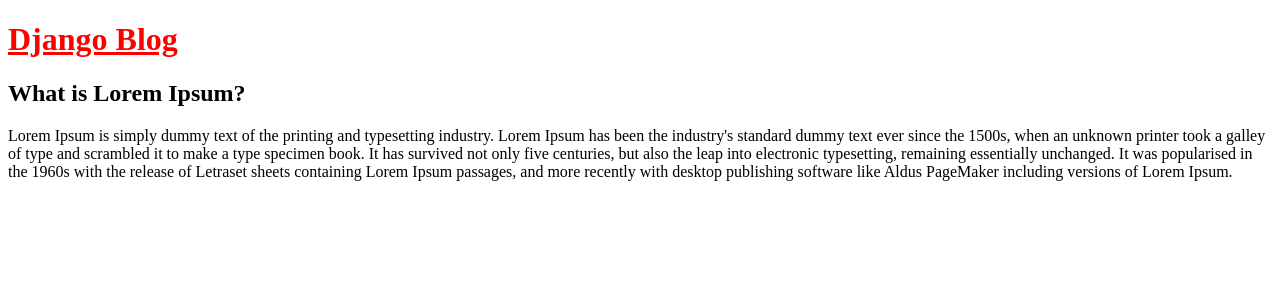
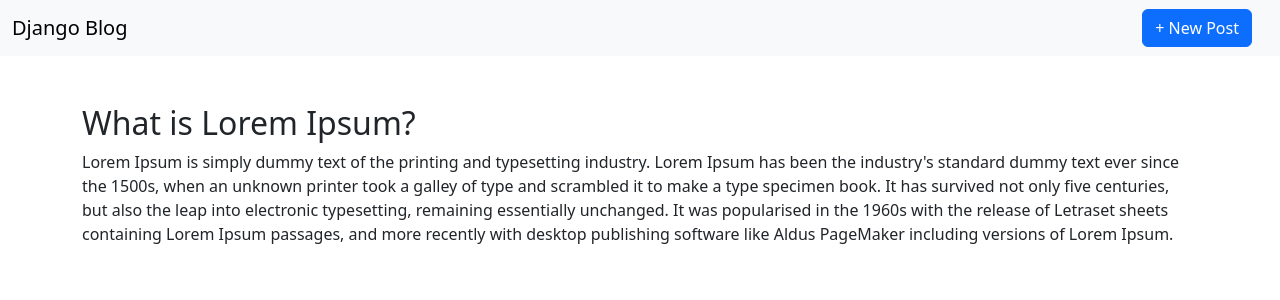
Before and after one commit to avi-1227/blog-app, a Django app: page /post/1/ in a window 1280 px wide. Shown: the top 300 px of the page. Run offline with Django 4.2, Linux system fonts and the light colour scheme; data comes from the database, SQL or seed files in the repository; both versions use the stored data as it was after the commit.

Commit message:
Add New file and model for create post by user not on Admin

```diff
--- a/blogapp/urls.py
+++ b/blogapp/urls.py
@@ -1,8 +1,8 @@
 from django.urls import path
-from .views import BlogListView, BlogDetailView
+from .views import BlogListView, BlogDetailView, BlogCreateView
 
 urlpatterns = [
     path("", BlogListView.as_view(), name="home"),
-
     path("post/<int:pk>/", BlogDetailView.as_view(), name="post_detail"),
+    path("post/new/", BlogCreateView.as_view(), name="post_new"),
 ]
--- a/blogapp/views.py
+++ b/blogapp/views.py
@@ -1,5 +1,7 @@
 from django.shortcuts import render
 from django.views.generic import ListView, DetailView
+from django.views.generic.edit import CreateView
+
 from .models import Post
 # Create your views here.
 
@@ -11,3 +13,8 @@
 class BlogDetailView(DetailView):
     model = Post
     template_name = "post_detail.html"
+
+class BlogCreateView(CreateView):
+    model = Post
+    template_name = "post_new.html"
+    fields = ["title", "author", "body"]
--- a/templates/base.html
+++ b/templates/base.html
@@ -1,4 +1,5 @@
 {% load static %}
+
 <!DOCTYPE html>
 <html lang="en">
 <head>
@@ -6,18 +7,35 @@
     <meta http-equiv="X-UA-Compatible" content="IE=edge">
     <meta name="viewport" content="width=device-width, initial-scale=1.0">
     <title>Django Blog</title>
+    <link href="https://cdn.jsdelivr.net/npm/bootstrap@5.3.0-alpha1/dist/css/bootstrap.min.css" rel="stylesheet" integrity="sha384-GLhlTQ8iRABdZLl6O3oVMWSktQOp6b7In1Zl3/Jr59b6EGGoI1aFkw7cmDA6j6gD" crossorigin="anonymous">
     <link rel="stylesheet" href="{% static 'css/base.css' %}">
+
 </head>
 <body>
     <header>
-        <h1><a href=" {% url 'home' %} ">Django Blog</a></h1>
-    </header>
+        <nav class="navbar navbar-expand-lg bg-body-tertiary">
+            <div class="container-fluid">
+              <a class="navbar-brand" href="{% url 'home' %}">Django Blog</a>
+              <button class="navbar-toggler" type="button" data-bs-toggle="collapse" data-bs-target="#navbarNav" aria-controls="navbarNav" aria-expanded="false" aria-label="Toggle navigation">
+                <span class="navbar-toggler-icon"></span>
+              </button>
+              <div class="collapse navbar-collapse justify-content-end me-3 fw-bold" id="navbarNav">
+                <ul class="navbar-nav">
+                  <li class="nav-item">
+                    <a class="btn btn-primary" aria-current="page" href=" {% url 'post_new' %} "> + New Post</a>
+                  </li>
 
-    <div>
+                </ul>
+              </div>
+            </div>
+          </nav>
+ </header>
+
+    <div class="container mt-5">
         {% block content %}
         {% endblock content %}
     </div>
 
-
+    <script src="https://cdn.jsdelivr.net/npm/bootstrap@5.3.0-alpha1/dist/js/bootstrap.bundle.min.js" integrity="sha384-w76AqPfDkMBDXo30jS1Sgez6pr3x5MlQ1ZAGC+nuZB+EYdgRZgiwxhTBTkF7CXvN" crossorigin="anonymous" />
 </body>
 </html>
```
Also changed, not shown: templates/post_new.html (added, +20 -0 lines), db.sqlite3, 1 other file.
